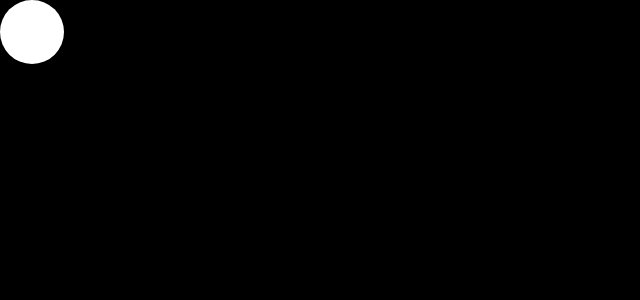
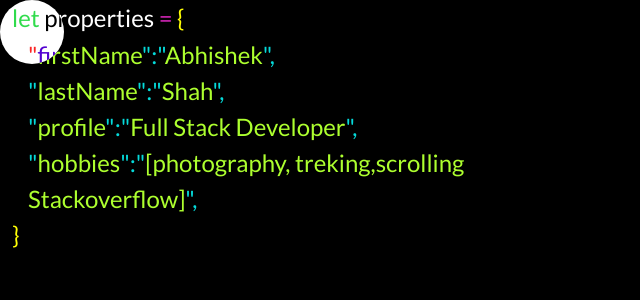
Before and after one commit to ShahIsCoding/portfolio, a React (Create React App) app: page / in a window 1280 px wide. Shown: the top 300 px of the page, without its empty margins (0-640 px from the left). Built offline with nearby package versions, Linux system fonts and the light colour scheme.

Commit message:
adding the json

```diff
--- a/src/Component/Profile.js
+++ b/src/Component/Profile.js
@@ -1,11 +1,40 @@
-import React from 'react'
+import React from "react";
 
 const ProfilePage = () => {
+  const blueText = (val) => <span className="ubuntu-blue">{val}</span>;
+  const greenText = (val) => <span className="ubuntu-green">{val}</span>;
+  const propsFunc = (propsName, propsValue, islast) => {
+    return (
+      <div className="f10 px-3 ubuntu-green">
+        {blueText(`"`)}
+        {greenText(propsName)}
+        {blueText(`"`)}
+        {blueText(":")}
+        {blueText(`"`)}
+        {greenText(propsValue)}
+        {blueText(`"`)}
+        {islast ? "" : blueText(",")}
+        {!islast && <br />}
+      </div>
+    );
+  };
   return (
-        <div className='blackbg'>
+    <div className="row blackbg">
+      <div className="col-md-6 col-12 ubuntu px-4 f15">
+        <span className="ubuntu-pink">let</span>
+        <span> properties </span>
+        <span className="ubuntu-pink">=</span>
+        <span className="ubuntu-yellow">{` {`}</span>
+        <br />
+        <span>{propsFunc("firstName", "Abhishek", false)}</span>
+        <span>{propsFunc("lastName", "Shah", false)}</span>
+        <span>{propsFunc("profile", "Full Stack Developer", false)}</span>
+        <span>{propsFunc("hobbies", "[photography, treking,scrolling Stackoverflow]", false)}</span>
+        <span className="ubuntu-yellow"> {`}`}</span>
+      </div>
+      <div className="col-6"></div>
+    </div>
+  );
+};
 
-        </div>
-  )
-}
-
-export default ProfilePage
+export default ProfilePage;
--- a/src/assets/css/index.css
+++ b/src/assets/css/index.css
@@ -1,6 +1,11 @@
+@import url('https://fonts.googleapis.com/css2?family=Monoton&family=Ubuntu+Mono:ital,wght@0,400;0,700;1,400;1,700&display=swap');
 @import url('./intropage.scss');
 @import url('./navbar.css');
 @import url('./terminal.scss');
+@import url('./profile.css');
+.ubuntu{
+    font-family: 'Ubuntu Mono', monospace !important;
+}
 .cursor{
     position: absolute;
     z-index: 10000;
@@ -28,3 +33,7 @@
         transform: rotateY(360deg) translate3d(0vw,0vw,0vw);
     }
 }
+
+.f15{
+    font-size: 1.5rem;
+}
--- a/src/assets/css/intropage.scss
+++ b/src/assets/css/intropage.scss
@@ -1,5 +1,3 @@
-@import url('https://fonts.googleapis.com/css2?family=Monoton&family=Ubuntu+Mono:ital,wght@0,400;0,700;1,400;1,700&display=swap');
-
 .blackbg{
     height: 100vh;
     background-color: black;
--- /dev/null
+++ b/src/assets/css/profile.css
@@ -0,0 +1,12 @@
+.ubuntu-pink{
+    color: rgb(207, 36, 179);
+}
+.ubuntu-yellow{
+    color:rgb(255, 255, 4);
+}
+.ubuntu-green{
+    color: greenyellow;
+}
+.ubuntu-blue{
+    color:rgb(5, 218, 218);
+}
```
